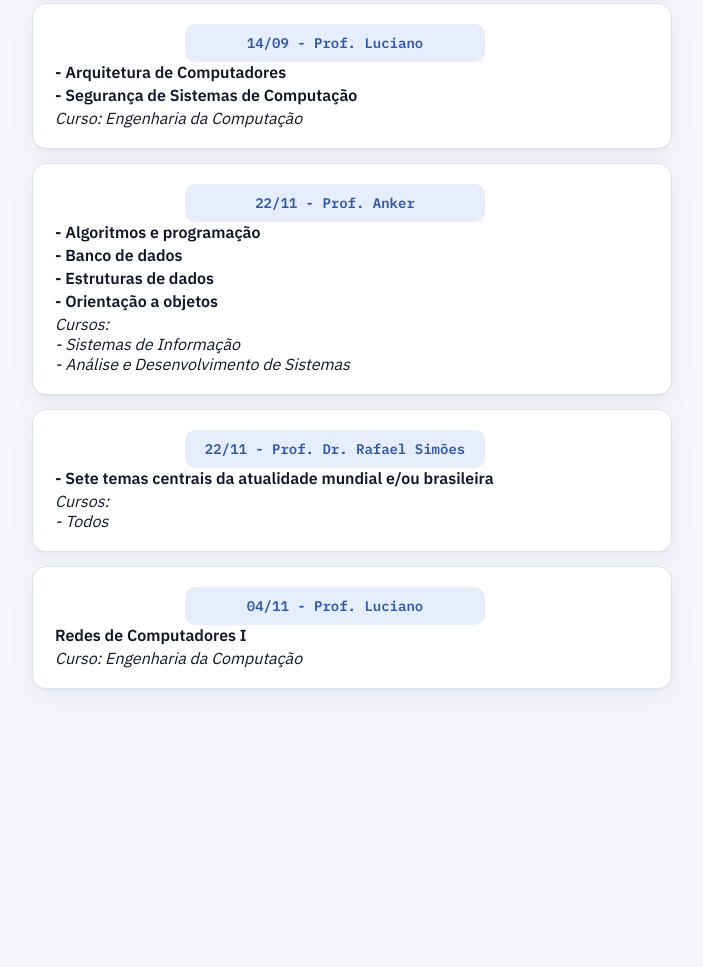
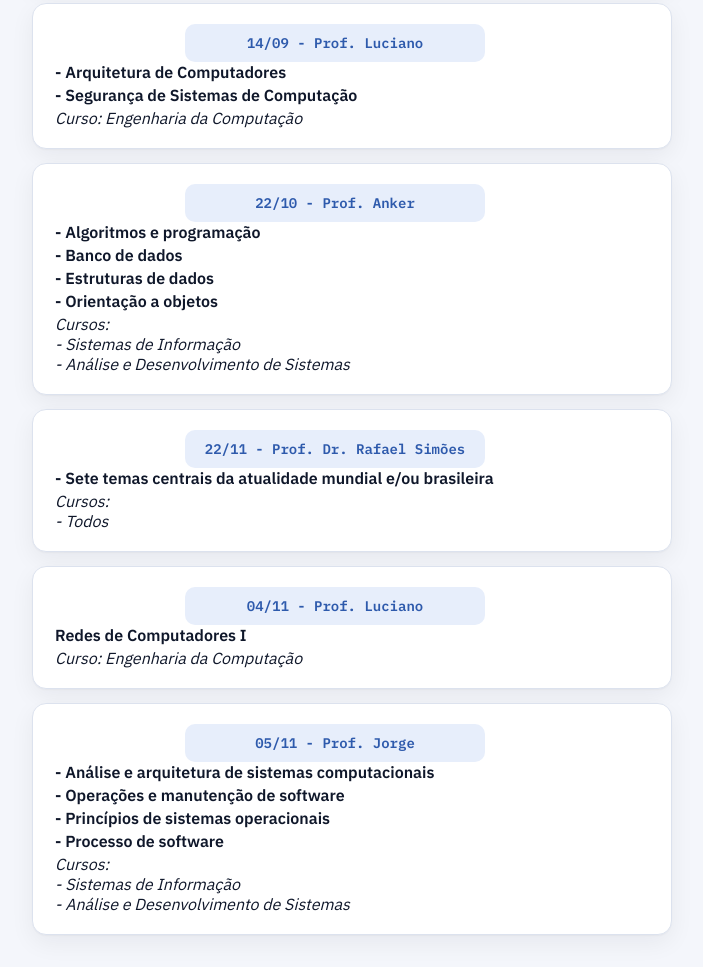
Before and after one commit to lucianoaliprandi/quiz, a plain HTML site: page index.html in a window 1280 px wide. Shown: the part 1134-2101 px from the top of the page, without its empty margins (288-991 px from the left). Before the commit the page ends 1855 px from the top, so only its background shows below. Drawn offline with Linux system fonts and the light colour scheme.

Commit message:
Update index.html

```diff
--- a/index.html
+++ b/index.html
@@ -273,7 +273,7 @@
 
  	<a class="card-link" href="Algoritmos_BD_Estruturas_POO.html">
 	  <span class="card-body">
-	    <span class="num mono" style="display: table; margin: 0 auto; text-align: center;height: 38px; line-height: 38px;">22/11 - Prof. Anker</span>
+	    <span class="num mono" style="display: table; margin: 0 auto; text-align: center;height: 38px; line-height: 38px;">22/10 - Prof. Anker</span>
 	    <div class="card-title"> - Algoritmos e programação</div>
 	    <div class="card-title"> - Banco de dados</div>
 		<div class="card-title"> - Estruturas de dados</div>
@@ -295,14 +295,6 @@
 	  <svg class="arrow" width="18" height="18" viewBox="0 0 20 20" fill="none"><path d="M7 4l6 6-6 6" stroke="currentColor" stroke-width="2" stroke-linecap="round" stroke-linejoin="round"/></svg>
 	</a>
 
-
-
-
-
-
-
-
-
 	<a class="card-link" href="Redes_de_Computadores_I.html">
       <span class="card-body">
       <span class="num mono" style="display: table; margin: 0 auto; text-align: center;height: 38px; line-height: 38px;">04/11 - Prof. Luciano</span>
@@ -311,6 +303,22 @@
       </span>
       <svg class="arrow" width="18" height="18" viewBox="0 0 20 20" fill="none"><path d="M7 4l6 6-6 6" stroke="currentColor" stroke-width="2" stroke-linecap="round" stroke-linejoin="round"/></svg>
     </a>
+
+
+
+	<a class="card-link" href="Algoritmos_BD_Estruturas_POO.html">
+	  <span class="card-body">
+	    <span class="num mono" style="display: table; margin: 0 auto; text-align: center;height: 38px; line-height: 38px;">05/11 - Prof. Jorge</span>
+	    <div class="card-title"> - Análise e arquitetura de sistemas computacionais</div>
+	    <div class="card-title"> - Operações e manutenção de software</div>
+		<div class="card-title"> - Princípios de sistemas operacionais</div>
+		<div class="card-title"> - Processo de software</div>
+		<div class="card-text" style="font-style: italic;">Cursos:</div>
+	    <div class="card-text" style="font-style: italic;">  - Sistemas de Informação</div>
+	    <div class="card-text" style="font-style: italic;">  - Análise e Desenvolvimento de Sistemas</div>
+	  </span>
+	  <svg class="arrow" width="18" height="18" viewBox="0 0 20 20" fill="none"><path d="M7 4l6 6-6 6" stroke="currentColor" stroke-width="2" stroke-linecap="round" stroke-linejoin="round"/></svg>
+	</a>
 
   </div>
 </div>
```
